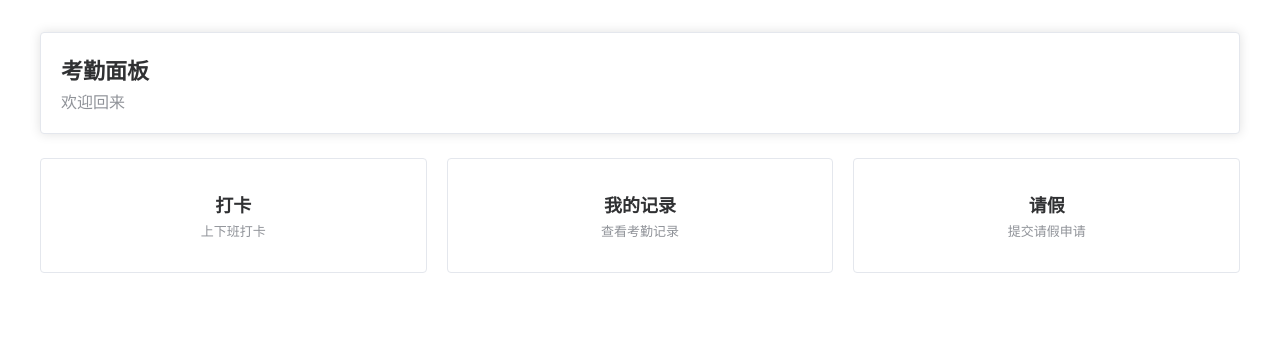
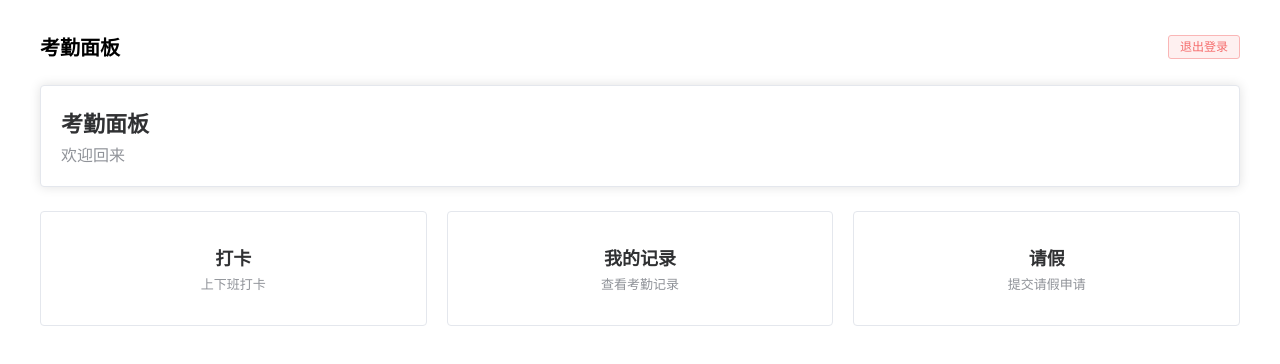
Before and after one commit to sagiri0512/Attendance, a Vue app in the folder FE/: page / in a window 1280 px wide. Shown: the top 364 px of the page. Built offline with nearby package versions, Linux system fonts and the light colour scheme; sample sign-in values are in the browser's storage.

Commit message:
登录页面做成

```diff
--- a/FE/src/views/Dashboard.vue
+++ b/FE/src/views/Dashboard.vue
@@ -1,5 +1,11 @@
 <template>
   <div class="dashboard">
+    <!-- 顶部栏 -->
+    <div class="topbar">
+      <span class="topbar-title">考勤面板</span>
+      <el-button type="danger" plain size="small" @click="handleLogout">退出登录</el-button>
+    </div>
+
     <el-card class="welcome-card">
       <h2>考勤面板</h2>
       <p>欢迎回来</p>
@@ -28,11 +34,36 @@
   </div>
 </template>
 
+<script setup>
+import { useRouter } from 'vue-router'
+import { ElMessage } from 'element-plus'
+import { useUserStore } from '@/store/user'
+
+const router = useRouter()
+const userStore = useUserStore()
+
+function handleLogout() {
+  userStore.logout()
+  ElMessage.success('已退出')
+  router.push('/login')
+}
+</script>
+
 <style scoped>
 .dashboard {
   padding: 24px;
   max-width: 1200px;
   margin: 0 auto;
+}
+.topbar {
+  display: flex;
+  justify-content: space-between;
+  align-items: center;
+  margin-bottom: 24px;
+}
+.topbar-title {
+  font-size: 20px;
+  font-weight: 600;
 }
 .welcome-card {
   margin-bottom: 24px;
```
Also changed, not shown: 1 other file (tests, documents, lock files or other folders).
